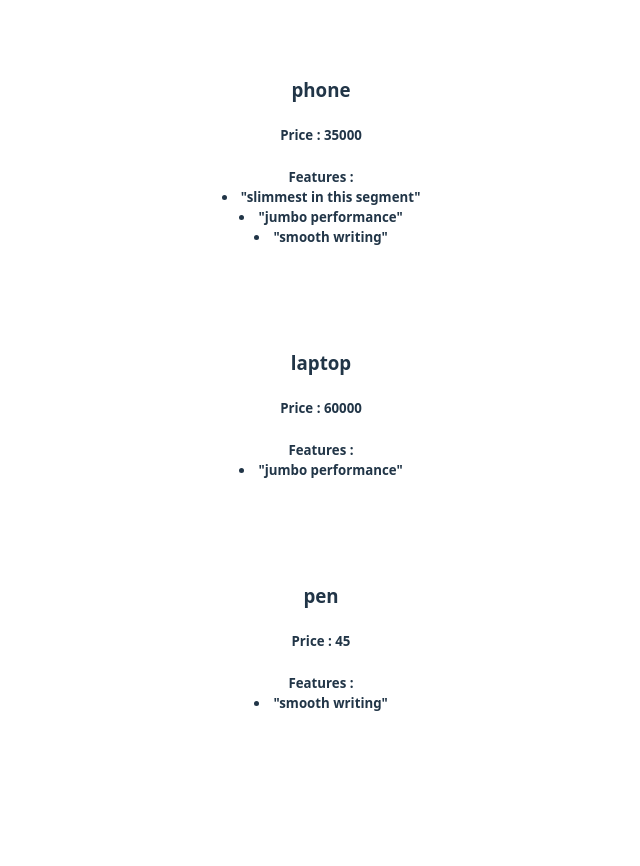
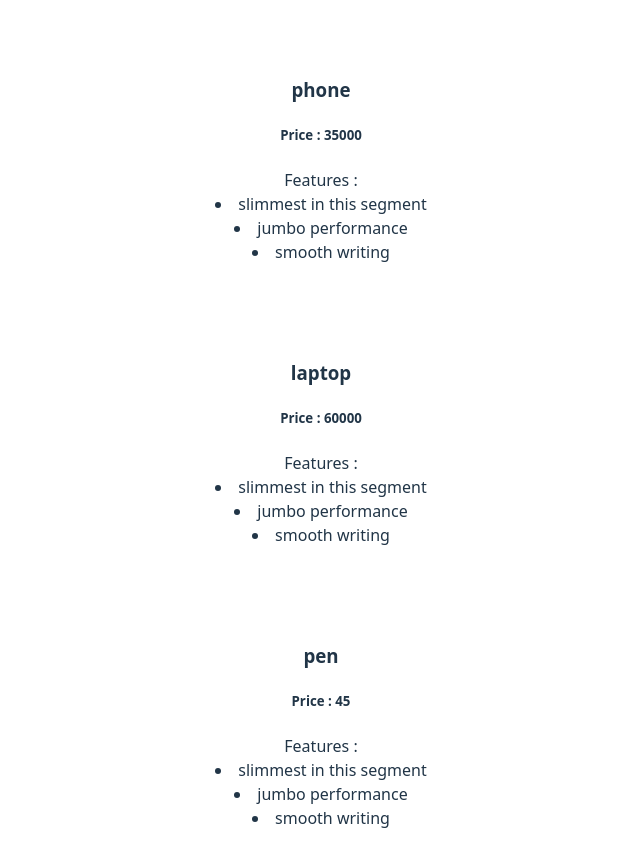
Before and after one commit to skharichandan/REACT-BASIC-, a React (Vite) app in the folder basic-react-app/: page / in a window 1280 px wide. Shown: the top 866 px of the page, without its empty margins (319-959 px from the left). Before the commit the page ends 803 px from the top, so only its background shows below. Built offline with nearby package versions, Linux system fonts and the light colour scheme.

Commit message:
Rendering Arrays - 2

```diff
--- a/basic-react-app/src/Product.jsx
+++ b/basic-react-app/src/Product.jsx
@@ -1,12 +1,12 @@
 import "./Product.css"
 
 function Product({title,price,features}) {
-
+    const list = features.map((feature) => <li>{feature}</li>);
     return (
         <div className="Product">
             <h3>{title}</h3>
             <h5>Price : {price}</h5>
-            <h5>Features : {features}</h5>
+            <p>Features : {list}</p>
         </div>
     );
 }
--- a/basic-react-app/src/ProductTab.jsx
+++ b/basic-react-app/src/ProductTab.jsx
@@ -1,13 +1,13 @@
 import Product from "./Product"
 
 function ProductTab() {
-    let options = [<li>"slimmest in this segment"</li>,<li>"jumbo performance"</li>,<li>"smooth writing"</li>];
+    let options = ["slimmest in this segment","jumbo performance","smooth writing"];
 
     return (
         <>
         <Product title = "phone" price = {35000} features = {options}/>
-        <Product title = "laptop" price = {60000} features = {options[1]}/>
-        <Product title = "pen" price = {45} features = {options[2]}/>
+        <Product title = "laptop" price = {60000} features = {options}/>
+        <Product title = "pen" price = {45} features = {options}/>
         </>
     )
 }
```
